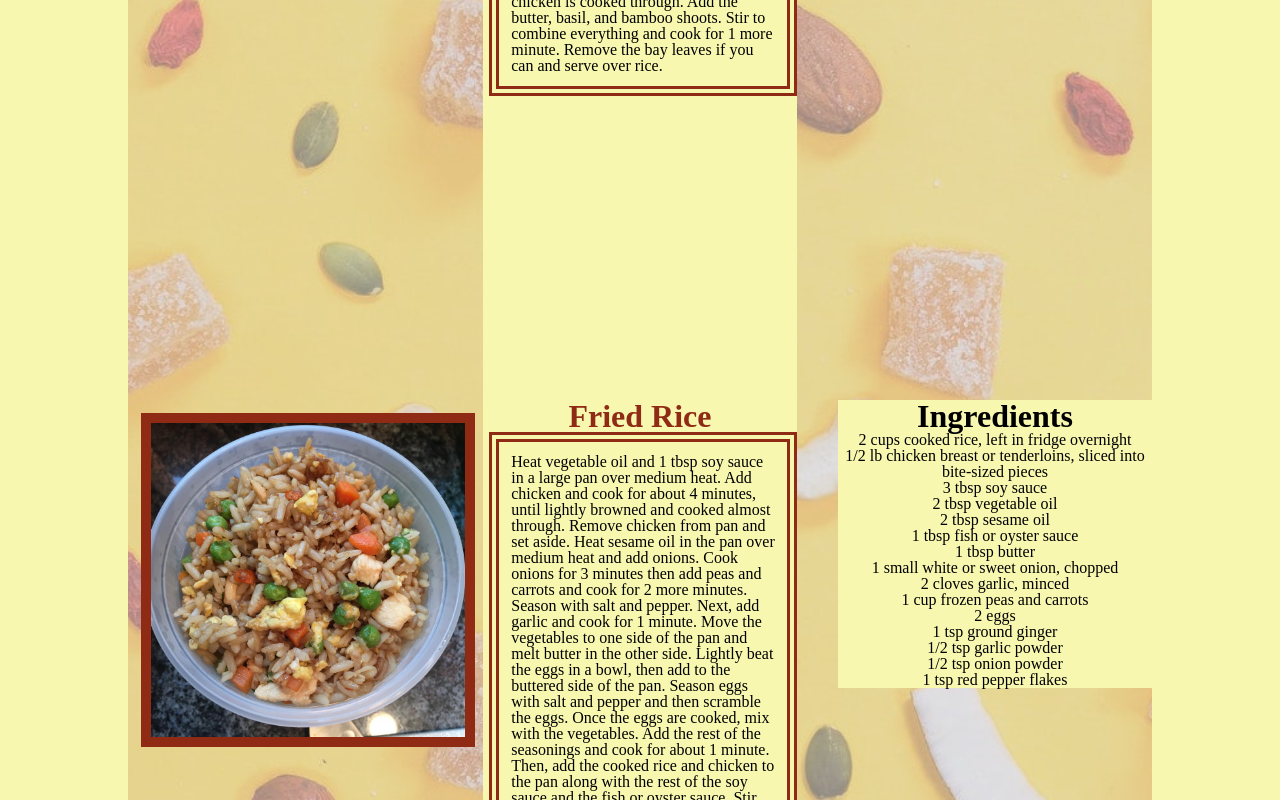
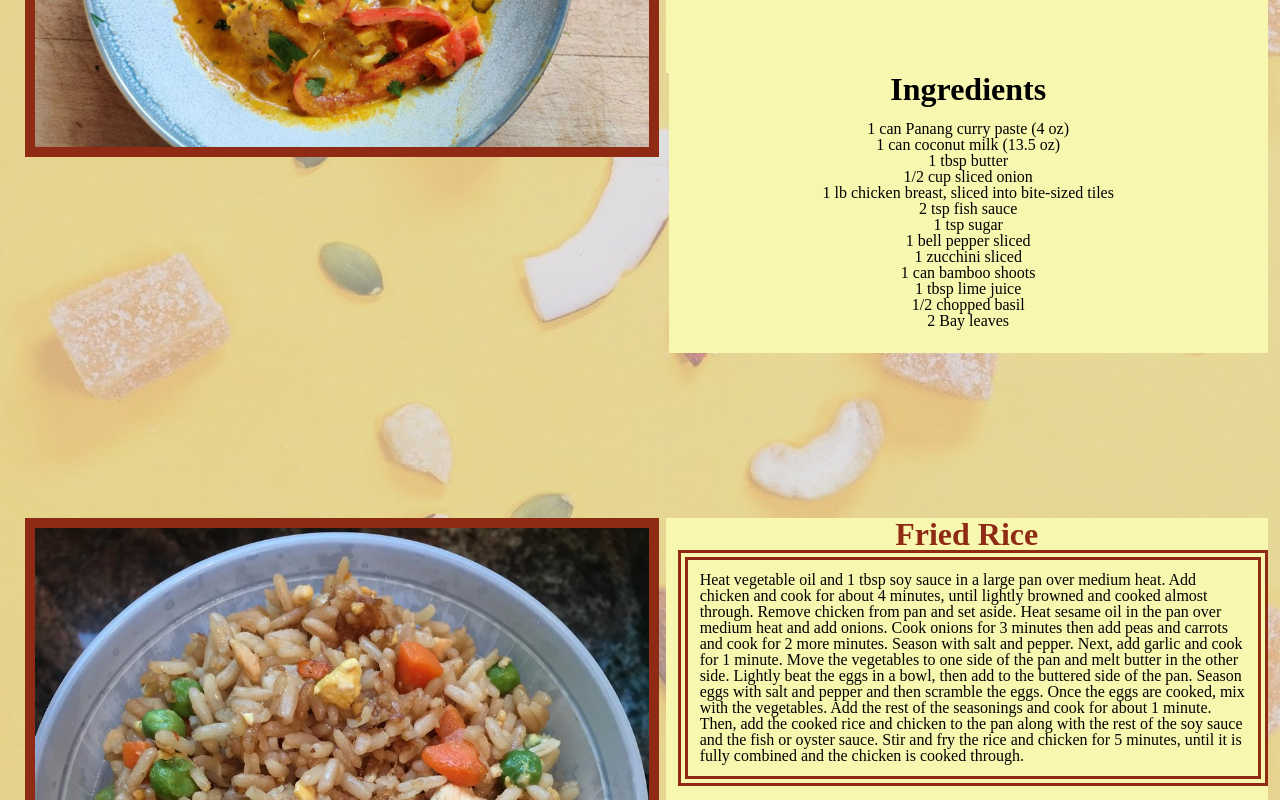
Before and after one commit to madzt/final-project, a plain HTML site: page asian.html in a window 1280 px wide. Shown: the part 760-1560 px from the top of the page. Drawn offline with Linux system fonts and the light colour scheme; a web font is replaced by a local one.

Commit message:
Add files via upload

```diff
--- a/asian.html
+++ b/asian.html
@@ -55,7 +55,7 @@
             <div class ="panang_img">
                 <img src = "imgs/panang.jpeg" alt = "panang curry">
             </div>
-            <div class = "ingredients">
+            <div class = "ingredients" id="panang_ingredients">
                 <h3>Ingredients</h3>
                 <br>
                 <ul>
@@ -93,7 +93,7 @@
             <div class = "fried-rice_img">
                 <img src = "imgs/fried_rice.jpeg" alt="bowl of fried rice">
             </div>
-            <div class = "ingredients">
+            <div class = "ingredients" id="friedrice_ingredients">
                 <h3>Ingredients</h3>
                 <ul>
                     <li>2 cups cooked rice, left in fridge overnight</li>
@@ -137,7 +137,7 @@
             <div class = "sushi_img">
                 <img src="imgs/sushi.jpeg" alt = "sushi">
             </div>
-            <div class = "ingredients">
+            <div class = "ingredients" id="sushi_ingredients">
                 <h3>Ingredients</h3>
                 <ul>
                     <li>1 cup short grain white rice</li>
--- a/css/style.css
+++ b/css/style.css
@@ -530,6 +530,7 @@ input[type=submit]:hover {
         .ingredients >ul {
             text-align: center;
             list-style-type: none;
+            margin-bottom: 4%;
         }
 
         /*style the text and imgs of each food item to be in grid col 1*/
@@ -592,7 +593,9 @@ input[type=submit]:hover {
 
          }
 
-        .ingredients {
+         #cheese_ingredients, #sushi_ingredients, #b_ingredients, #cheesecake_ingredients,
+         #spinach_ingredients, #friedrice_ingredients, #penne_ingredients, #apple-pie_ingredients,
+         #wings_ingredients, #panang_ingredients, #bow-tie_ingredients, #mm_ingredients{
             grid-column: 3/4;
             background-color: #F7F7B0;
             height: fit-content;
@@ -667,13 +670,6 @@ input[type=submit]:hover {
             border: chocolate solid 10px;
             width: 100%;
         }
-        /* .flip-card-inner {
-            transition: transform none;
-        } */
-
-        /* .flip-card-back {
-            visibility: hidden;
-        } */
 
         footer {
             display: flex;
@@ -691,11 +687,6 @@ input[type=submit]:hover {
 
         }
 
-        /* @media screen and (min-width: 778px){
-            .recipes{
-                grid-template-columns: 1fr 1fr;
-            }
-        } */
         input[type=text], select, textarea {
             width: 100%;
             padding: 12px;
@@ -746,8 +737,99 @@ input[type=submit]:hover {
         opacity: 0px;
         animation-iteration-count: 1;
         } */
-@media screen and (min-width: 1000px) {
+@media screen and (min-width: 1200px) {
     /* want to get header left-aligned and nav links evenly spaced between */
+    .recipes {
+        display: grid;
+        grid-template-columns: 1fr 1fr;
+        grid-template-rows: repeat(6, 1fr);
+        grid-column-gap: 4%;
+        width: 100%;
+        margin: auto;
+        background-image: url("../imgs/bgbody.jpeg");
+        background-attachment: fixed;
+        background-position: center;
+        background-repeat: no-repeat;
+        background-size: cover;
+    }
+
+    /*style images to take up full grid container */
+    .penne-vodka_img >img, .bow-tie_img > img, .b_img > img,
+    .mm_pretzel_img > img, .apple-pie_img >img, .cheesecake_img > img,
+    .panang_img > img, .fried-rice_img > img, .sushi_img > img,
+    .spinach_img >img, .cheese_img >img, .wings_img >img
+    {
+        width: 100%;
+        /* margin: 4% 4% 4% 4%; */
+        border: 10px solid #8F2B14;
+    }
+
+    /*style list elements in each food items class to be centered */
+    /*desserts*/
+        .mm-pretzel-bites > ul, .apple-pie > ul, .cheesecake >ul,
+        .panang-curry > ul, .friedrice >ul, .sushi >ul,
+        .bow-tie_text > ul, .penne-vodka_text >ul, .b_text >ul,
+        .ingredients >ul
+        {
+            text-align: center;
+            list-style-type: none;
+        }
+        /*first item*/
+        .wings, .panang-curry, .bow-tie_text,
+        .mm-pretzel-bites{
+            grid-column: 2;
+            background-color: #F7F7B0;
+            margin-top: 4%;
+            margin-right: 2%;
+        }
+        .wings_img, .panang_img, .bow-tie_img, .mm_pretzel_img {
+            grid-column: 1;
+            grid-row: 1/3;
+        }
+        #wings_ingredients, #panang_ingredients, #bow-tie_ingredients, #mm_ingredients{
+            grid-column: 2;
+            grid-row: 2;
+            height: fit-content;
+            margin-left: .5%;
+            margin-right: 2%;
+        }
+        /*second item*/
+        .spinach, .friedrice, .penne-vodka_text, .apple-pie {
+            grid-column: 2;
+            grid-row: 3;
+            background-color: #F7F7B0;
+            margin-top: 4%;
+            margin-right: 2%;
+        }
+        .spinach_img, .fried-rice_img, .penne-vodka_img, .apple-pie_img{
+            grid-column: 1;
+            grid-row: 3/5;
+        }
+        #spinach_ingredients, #friedrice_ingredients, #penne_ingredients, #apple-pie_ingredients{
+            grid-column: 2;
+            grid-row: 4;
+            margin-left: .5%;
+            margin-right: 2%;
+        }
+        /*third item*/
+        .cheese, .sushi, .b_text, .cheesecake{
+            grid-column: 2;
+            grid-row: 5;
+            background-color: #F7F7B0;
+            margin-top: 4%;
+            margin-right: 2%;
+        }
+        .cheese_img, .sushi_img, .b_img, .cheesecake_img{
+            grid-column: 1;
+            grid-row: 5/7;
+        }
+        #cheese_ingredients, #sushi_ingredients, #b_ingredients, #cheesecake_ingredients{
+            grid-column: 2;
+            grid-row: 6;
+            margin-left: .5%;
+            margin-right: 2%;
+        }
+        /*ok changing grid ends!*/
     header {
             display: flex;
             flex-direction: row;
```
Also changed, not shown: american.html (+3 -3 lines), desserts.html (+3 -3 lines), italian.html (+3 -3 lines).
